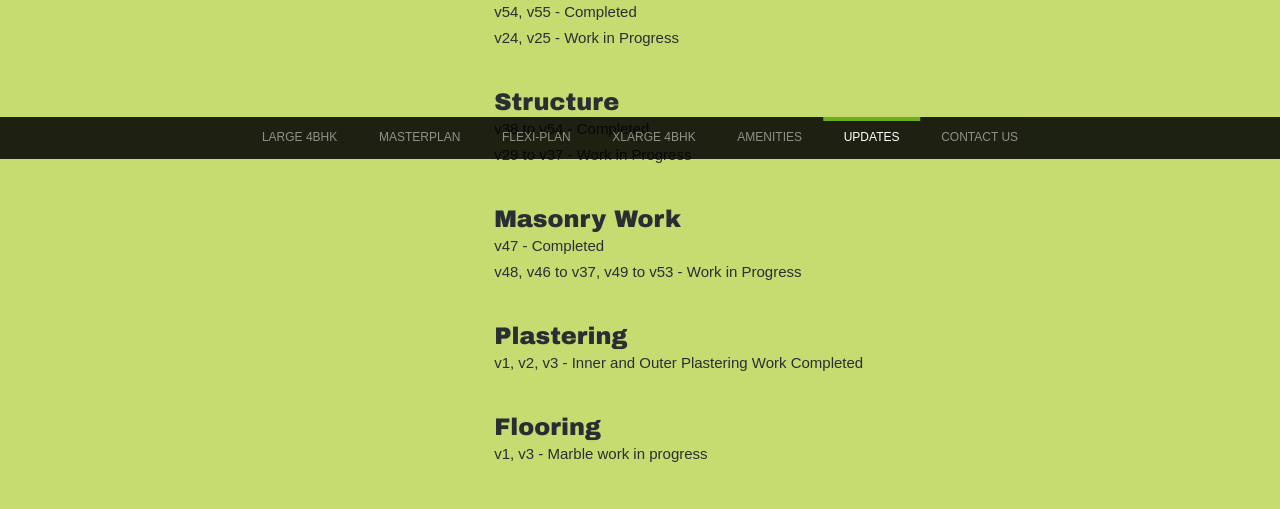
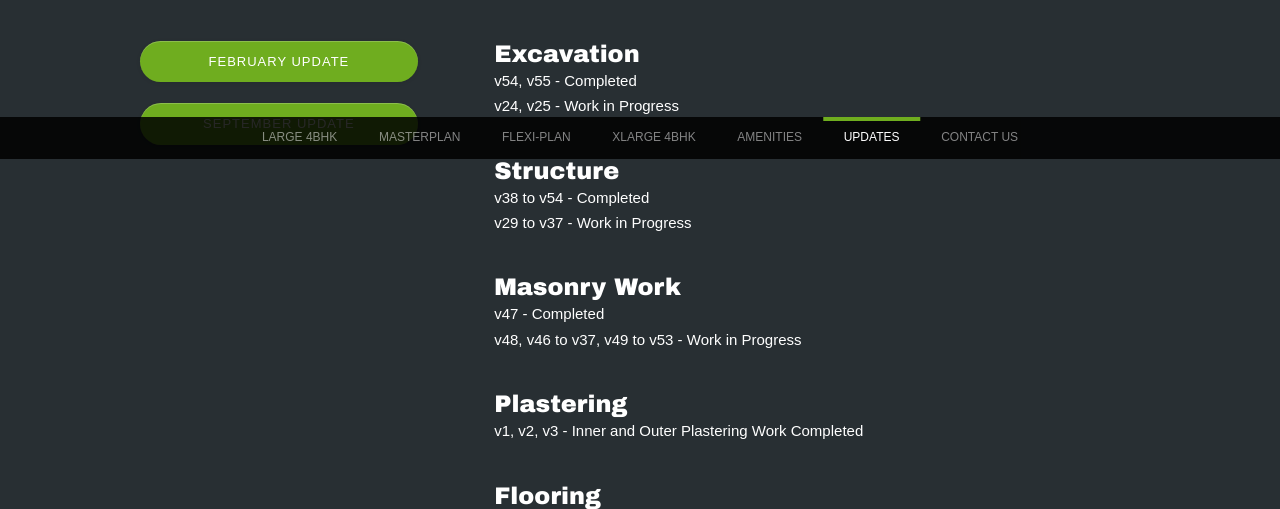
Before and after one commit to CodersForDesigners/LivingWalls-SecretSoil-Website, a PHP site: page /construction in a window 1280 px wide. Shown: the part 641-1150 px from the top of the page. Run offline with PHP 8.4, Linux system fonts and the light colour scheme; some libraries are stand-ins or nearby versions; some web fonts are replaced.

Commit message:
Construction Page

```diff
--- a/css/pages/section/construction-section.css
+++ b/css/pages/section/construction-section.css
@@ -1,6 +1,17 @@
 /*
  * Contact Section
  */
+
+.construction-banner {
+	position: relative;
+	font-size: 0;
+	line-height: 0;
+	padding-top: 50%;
+	min-height: 250px;
+	background-size: cover;
+	background-repeat: no-repeat;
+	background-position: center center;
+}
 
 .construction-section {}
 
@@ -62,6 +73,10 @@
 
 /* -- Status -- */
 
+.construction-section .status {
+	margin-top: -225px;
+}
+
 .construction-section .status .title,
 .construction-section .status .point {
 	margin-bottom: 5px;
@@ -73,8 +88,15 @@
 @media( min-width: 1040px ) {
 	.construction-section .status .title { margin-top: 0; }
 	.construction-section .status .point + .title { margin-top: var(--space-half); }
+
+	.construction-section .row .container { direction: rtl; }
+	.construction-section .row .container * { direction: ltr; }
 }
-@media( min-width: 1480px ) {}
+@media( min-width: 1480px ) {
+	.construction-section .status {
+		margin-top: -325px;
+	}
+}
 
 
 
--- a/pages/construction.php
+++ b/pages/construction.php
@@ -72,36 +72,19 @@
 
 
 <!-- Construction Banner -->
-<section class="construction-banner">
-	<img class="block" src="https://via.placeholder.com/1200x300">
+<section class="construction-banner" style="background-image: url('media/section-bg/canopy.png<?php $ver ?>');">
 </section>
 <!-- END: Construction Banner -->
 
 
 <!-- Construction Section -->
-<section class="construction-section fill-off-green space-half-top-bottom" id="construction" data-section="Construction">
+<section class="construction-section fill-dark space-half-top-bottom" id="construction" data-section="Construction">
 	<div class="row">
 		<div class="container">
-			<div class="columns small-10 small-offset-1 large-8 large-offset-4 text-auto-align-large space-quarter-left-right">
-				<div class="h2 strong space-half-top-bottom">Construction Update</div>
-			</div>
-		</div>
-	</div>
-
-	<div class="row fill-dark">
-		<div class="container">
-			<div class="columns small-10 small-offset-1 large-4 large-offset-0 text-auto-align-large space-half-top-bottom space-quarter-right">
-				<div class="button button-large block fill-green" tabindex="-1">Next Update</div><br>
-				<div class="button button-large block fill-green" tabindex="-1">Previous Update</div>
-			</div>
-		</div>
-	</div>
-
-	<div class="status row">
-		<div class="container">
 			<!-- Status -->
-			<div class="columns small-10 small-offset-1 large-8 large-offset-4 space-quarter-left-right">
-				<div class="title text-auto-align-large h3 strong space-half-top-bottom">May 2019 Update</div>
+			<div class="status columns small-10 small-offset-1 large-8 large-offset-0 space-quarter-left-right">
+				<div class="title text-auto-align-large h3 text-light space-half-top">Construction Update</div>
+				<div class="text-auto-align-large h2 strong text-light space-one-bottom">September 2019</div>
 				<div class="title text-auto-align-large h4 strong">Excavation</div>
 				<div class="point text-auto-align-large h6">v54, v55 - Completed</div>
 				<div class="point text-auto-align-large h6">v24, v25 - Work in Progress</div>
@@ -119,15 +102,9 @@
 
 				<div class="title text-auto-align-large h4 strong">Flooring</div>
 				<div class="point text-auto-align-large h6">v1, v3 - Marble work in progress</div>
-			</div>
-			<!-- End: Status -->
-		</div>
-	</div>
 
 				<!-- Masonry Gallery -->
-	<div class="masonry-gallery row space-half-top-bottom">
-		<div class="container">
-			<div class="columns small-10 small-offset-1 large-8 large-offset-4" style="columns: 2; column-gap: 4px">
+				<div class="masonry-gallery space-half-top-bottom" style="columns: 2; column-gap: 4px">
 					<div class="image">
 						<picture>
 							<source srcset="media/construction/2019_may/1480/5K8A3562.jpg<?php echo $ver ?>" media="(min-width: 640px)">
@@ -213,9 +190,24 @@
 						</picture>
 					</div>
 				</div>
+				<!-- End: Masonry Gallery -->
+			</div>
+			<!-- END: Status -->
+
+			<!-- Construction Nav -->
+			<div class="columns small-10 small-offset-1 large-4 large-offset-0">
+				<div class="row">
+					<div class="columns small-12 medium-5 large-10 space-quarter-bottom">
+						<div class="button fill-green block" tabindex="-1">February Update</div>
+					</div>
+					<div class="columns small-12 medium-5 medium-offset-2 large-10 large-offset-0 space-quarter-bottom">
+						<div class="button fill-green block" tabindex="-1">September Update</div>
 					</div>
 				</div>
-	<!-- End: Masonry Gallery -->
+			</div>
+			<!-- END: Construction Nav -->
+		</div>
+	</div>
 </section>
 <!-- END: Construction Section -->
 
```
Lines whose indentation alone changed are shown as unchanged.
